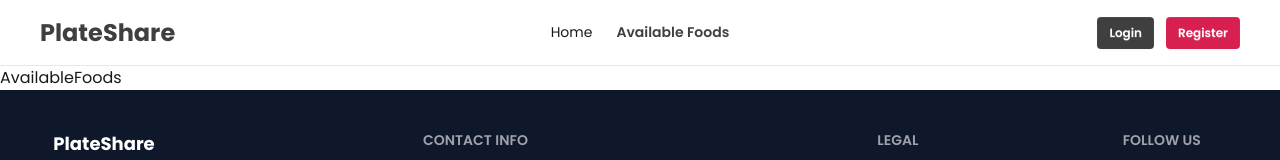
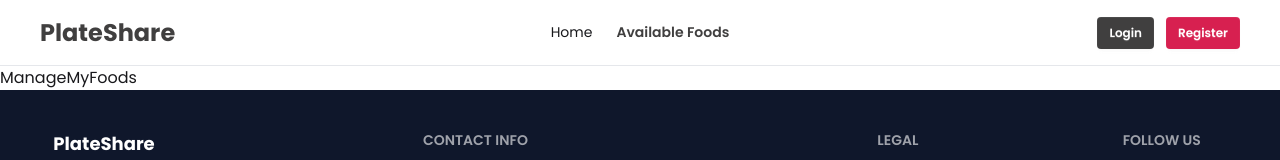
Before and after one commit to MRIT174/PlateShare-Client, a React (Vite) app: page /AvailableFoods in a window 1280 px wide. Shown: the top 160 px of the page. Built offline with nearby package versions, Linux system fonts and the light colour scheme; no server answers.

Commit message:
ManageMyFoods

```diff
--- a/src/Routes/Router.jsx
+++ b/src/Routes/Router.jsx
@@ -3,10 +3,11 @@ import { RootLayout } from "../layouts/RootLayout.jsx";
 import Home from "../pages/Home";
 import Login from "../pages/Login";
 import Register from "../pages/Register";
-import AvailableFoods from "../pages/AvailableFoods";
+import AvailableFoods from "../pages/ManageMyFoods.jsx";
 import AddFood from "../pages/AddFood";
 import PrivateRoute from "../Routes/PrivateRoute";
 import MyFoodRequests from "../pages/MyFoodRequests.jsx";
+import ManageMyFoods from "../pages/ManageMyFoods.jsx";
 
 const router = createBrowserRouter([
   {
@@ -45,6 +46,14 @@ const router = createBrowserRouter([
           </PrivateRoute>
         ),
       },
+      {
+        path: "ManageMyFoods",
+        element: (
+          <PrivateRoute>
+            <ManageMyFoods />
+          </PrivateRoute>
+        ),
+      },
     ],
   },
 ]);
--- a/src/components/Navbar.jsx
+++ b/src/components/Navbar.jsx
@@ -129,7 +129,7 @@ const Navbar = () => {
                 </li>
                 <li>
                   <Link
-                    to="/manage-foods"
+                    to="/ManageMyFoods"
                     className="block px-4 py-2 hover:bg-gray-100"
                     onClick={() => setIsDropdownOpen(false)}
                   >
--- a/src/pages/AvailableFoods.jsx
+++ /dev/null
@@ -1,9 +0,0 @@
-import React from 'react'
-
-const AvailableFoods = () => {
-  return (
-    <div>AvailableFoods</div>
-  )
-}
-
-export default AvailableFoods
--- /dev/null
+++ b/src/pages/ManageMyFoods.jsx
@@ -0,0 +1,9 @@
+import React from 'react'
+
+const ManageMyFoods = () => {
+  return (
+    <div>ManageMyFoods</div>
+  )
+}
+
+export default ManageMyFoods
```
